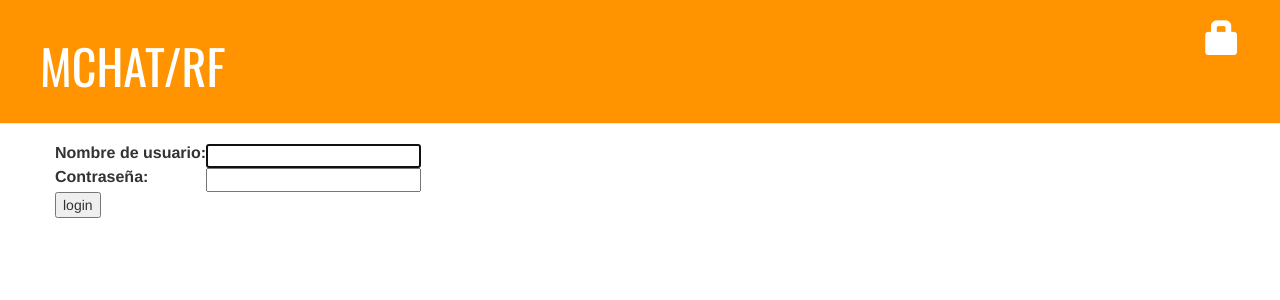
After one commit to alexnvidia/mchat, a Django app: page /accounts/login/ in a window 1280 px wide. The commit adds this page. Shown: the top 300 px of the page. Run offline with Django 3.2, Linux system fonts and the light colour scheme; some libraries are stand-ins or nearby versions.

Commit message:
Added user authentication and login template.

```diff
--- a/mysite/settings.py
+++ b/mysite/settings.py
@@ -120,3 +120,4 @@ USE_TZ = True
 
 STATIC_URL = '/static/'
 STATIC_ROOT = os.path.join(BASE_DIR,'static')
+LOGIN_REDIRECT_URL = '/'
--- a/mysite/urls.py
+++ b/mysite/urls.py
@@ -14,9 +14,12 @@ Including another URLconf
     2. Add a URL to urlpatterns:  path('blog/', include('blog.urls'))
 """
 from django.contrib import admin
-from django.urls import path, include
+from django.conf.urls import include,url
+from django.contrib.auth import views
 
 urlpatterns = [
-    path('admin/', admin.site.urls),
-    path('', include('testM.urls')),
+    url(r'^admin/', admin.site.urls),
+    url(r'^accounts/login/$', views.login, name='login'),
+    url(r'^accounts/logout/$', views.logout, name='logout', kwargs={'next_page': '/'}),
+    url(r'', include('testM.urls')),
 ]
--- /dev/null
+++ b/testM/templates/registration/login.html
@@ -0,0 +1,36 @@
+{% extends "testM/base.html" %}
+
+{% block content %}
+
+	{% if form.errors %}
+
+		<p> El usuario y la contraseña no coinciden. Por favor inténtalo de nuevo.</p>
+
+	{% endif %}
+
+
+	<form method="post" action="{% url 'login' %}">
+	{% csrf_token %}
+
+		<table>
+		<tr>
+
+			<td>{{ form.username.label_tag }}</td>
+
+			<td>{{ form.username }} </td>
+
+		</tr>
+		<tr>
+
+			<td>{{ form.password.label_tag }}</td>
+			<td>{{ form.password }}</td>
+
+		</tr>
+
+		</table>
+
+		<input type="submit" value="login" />
+		<input type="hidden" name="next" value="{{ next }}" />
+
+	</form>
+{% endblock %}
--- a/testM/templates/testM/base.html
+++ b/testM/templates/testM/base.html
@@ -11,6 +11,9 @@
     <div class="page-header">
         {%  if user.is_authenticated %}
         <a href="{% url 'post_new' %}" class="top-menu"><span class="glyphicon glyphicon-plus"></span></a>
+        <p class="top-menu">Hello {{ user.username }} <small>(<a href="{% url 'logout' %}">Log out</a>)</small></p>
+        {% else %}
+            <a href="{% url 'login' %}" class="top-menu"><span class="glyphicon glyphicon-lock"></span></a>
         {% endif %}
         <h1><a href="/">MCHAT/RF</a></h1>
     </div>
```
Also changed, not shown: testM/views.py (+5 -4 lines).
